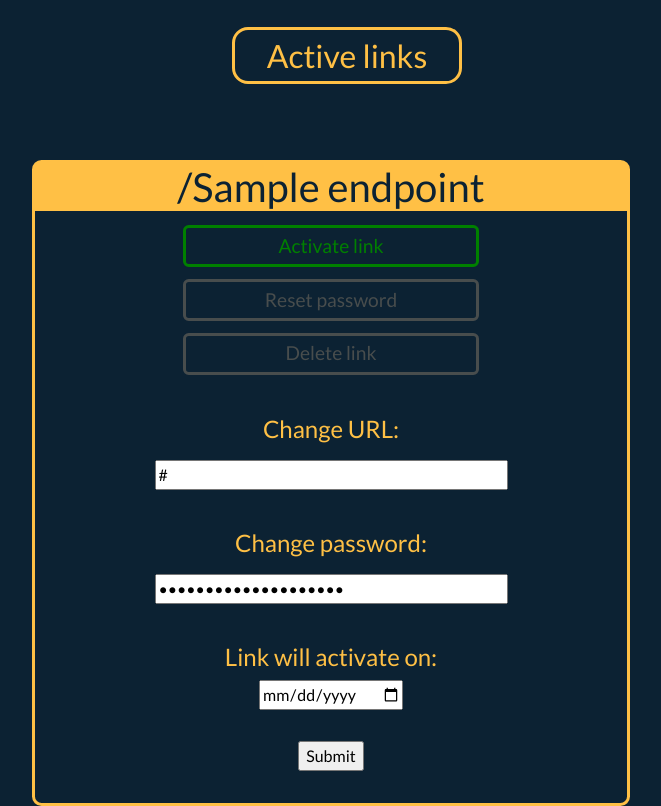
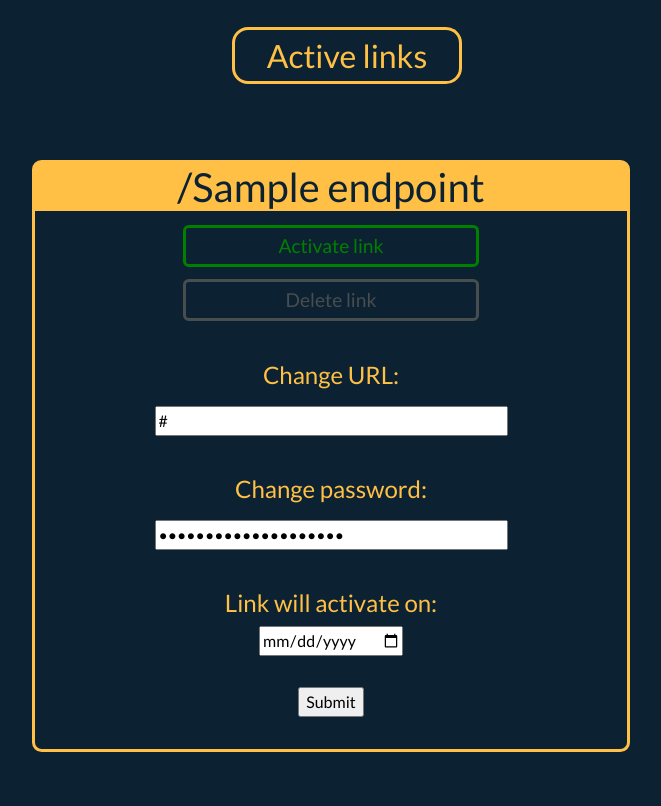
Before and after one commit to Applifting/link-shortener, a Python web app: template link_shortener/templates/edit_form.html in a window 1280 px wide. Shown: the whole page, without its empty margins (309-970 px from the left). After the commit the page ends 752 px from the top, so only its background shows below. Run offline with Jinja, Linux system fonts and the light colour scheme; the template is opened without the code that fills it: most values are stand-ins (such as "Sample title", 1, 10 or a date in 2020); form fields are guessed from the names that the template uses; some libraries are stand-ins or nearby versions.

Commit message:
delete pwd buttons removed from edit form

```diff
--- a/link_shortener/templates/edit_form.html
+++ b/link_shortener/templates/edit_form.html
@@ -12,14 +12,8 @@
           <div id="edit-anchor">
             {% if payload.is_active %}
               <a class="deactivate" href="/deactivate/{{ payload.id }}">Deactivate link</a>
-              {% if payload.password %}
-                <a class="reset-delete" href="/reset/{{ payload.id }}">Reset password</a>
-              {% endif %}
             {% else %}
               <a class="activate" href="/activate/{{ payload.id }}">Activate link</a>
-              {% if payload.password %}
-                <a class="reset-delete" href="/reset/{{ payload.id }}">Reset password</a>
-              {% endif %}
             {% endif %}
             <a class="reset-delete" href="/delete/{{ payload.id }}/confirm">Delete link</a>
           </div>
```
